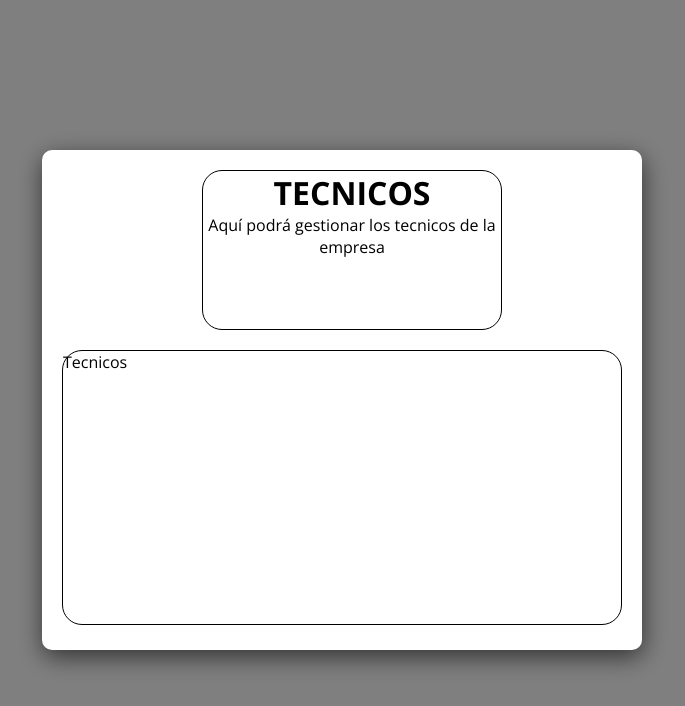
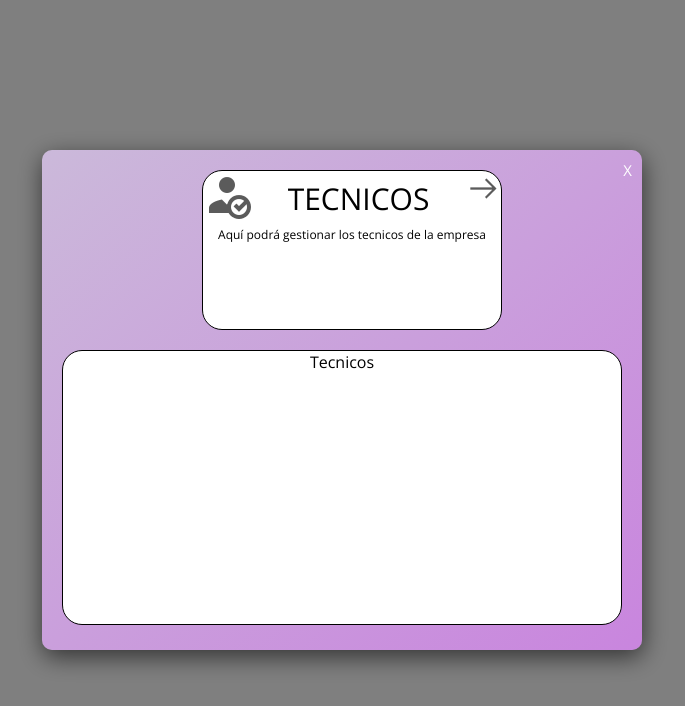
Before and after one commit to camilogonzalez7424/Ingenio-Valle-Sensores, a plain HTML site: page frontend/technicians.html in a window 1280 px wide. Both pictures are taken after a click on the label "Abrir Modal". Shown: the whole page, without its empty margins (298-983 px from the left). Drawn offline with nearby package versions, Linux system fonts and the light colour scheme.

Commit message:
minimum changes in technicians

```diff
--- a/frontend/css/technicians.css
+++ b/frontend/css/technicians.css
@@ -43,7 +43,7 @@ body,
     width: 600px;
     height: 500px;
     margin: auto;
-    background: #fff;
+    background: linear-gradient(to top left, #c985de, #cbb9da);
     box-shadow: 1px 7px 25px rgba(0, 0, 0, 0.6);
     transition: all 500ms ease;
     position: relative;
@@ -112,7 +112,7 @@ body,
 
 .rectangletwo {
     border-radius: 20px;
-    background-color: white;
+    background-color: #ffff;
     border: 1px solid black;
     width: 560px;
     height: 275px;
--- a/frontend/technicians.html
+++ b/frontend/technicians.html
@@ -18,11 +18,20 @@
             <div class="contenido">
 
                 <div align="center" class="rectangle">
-                    <h1>TECNICOS</h1>
-                    <p>Aquí podrá gestionar los tecnicos de la empresa</p>
+                    <img src="/frontend/img/icons/right_64px.png" align="right" width="35px" height="35px" alt="Here should be an image, im sorry">
+                    <p>
+                        <img src="/frontend/img/icons/apply.png" align="left" alt="Here should be an image, im sorry">
+
+                        <p style="font-size: 30px">TECNICOS</p>
+
+
+                    </p>
+
+                    <p style="font-size: 12px">
+                        Aquí podrá gestionar los tecnicos de la empresa</p>
                 </div>
 
-                <div align="left" class="rectangletwo">
+                <div align="center" class="rectangletwo">
 
                     <p>Tecnicos</p>
                 </div>
```
Also changed, not shown: frontend/img/icons/apply.png (added), frontend/img/icons/right_64px.png (added).
